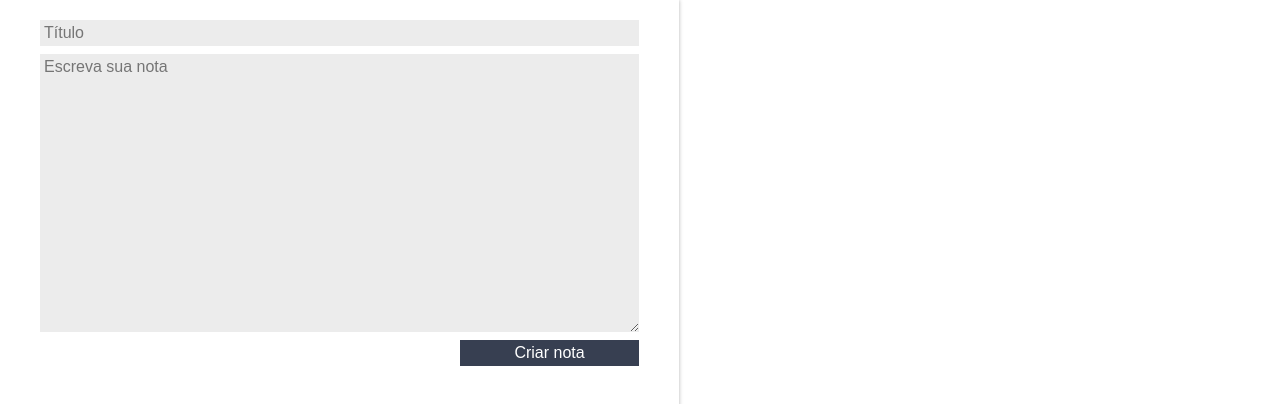
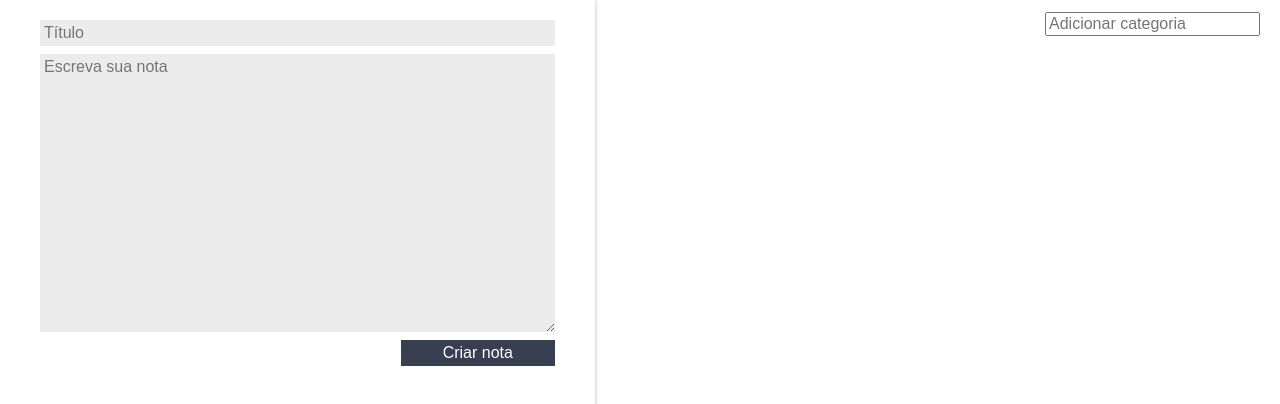
Before and after one commit to marianaxrp/react-todo-list, a React (Create React App) app: page / in a window 1280 px wide. Shown: the top 404 px of the page. Built offline with nearby package versions, Linux system fonts and the light colour scheme.

Commit message:
created categories component and add category functionality

```diff
--- a/src/App.js
+++ b/src/App.js
@@ -1,42 +1,55 @@
 import React, { Component } from "react";
 import ListaDeNotas from "./components/ListaDeNotas";
 import FormularioCadastro from "./components/FormularioCadastro";
+import ListaDeCategorias from "./components/ListaDeCategorias";
 import "./assets/App.css";
-import './assets/index.css';
-
+import "./assets/index.css";
 
 class App extends Component {
   constructor() {
     super();
 
     this.state = {
-      notas: []
+      notas: [],
+      categorias: [],
     };
   }
 
-  criarNota(titulo, texto){
-    const novaNota = { titulo, texto }
-    const novoArrayNotas = [...this.state.notas, novaNota]
+  criarNota(titulo, texto) {
+    const novaNota = { titulo, texto };
+    const novoArrayNotas = [...this.state.notas, novaNota];
     const novoEstado = {
-      notas: novoArrayNotas
-    }
+      notas: novoArrayNotas,
+    };
     this.setState(novoEstado);
   }
 
-  deletarNota(index){
+  adicionarCategoria(nomeCategoria) {
+    const novoArrayCategorias = [...this.state.categorias, nomeCategoria];
+    const novoEstado = {...this.state, categorias:novoArrayCategorias};
+    this.setState(novoEstado);
+  }
+
+  deletarNota(index) {
     let arrayNotas = this.state.notas;
     arrayNotas.splice(index, 1);
-    this.setState({notas: arrayNotas})
+    this.setState({ notas: arrayNotas });
   }
 
   render() {
     return (
       <section className="conteudo">
-        <FormularioCadastro criarNota={this.criarNota.bind(this)}/>
-        <ListaDeNotas
-          apagarNota={this.deletarNota.bind(this)}
-          notas={this.state.notas}
-        />
+        <FormularioCadastro criarNota={this.criarNota.bind(this)} />
+        <main className="conteudo-principal">
+          <ListaDeCategorias
+            adicionarCategoria={this.adicionarCategoria.bind(this)}
+            categorias={this.state.categorias}
+          />
+          <ListaDeNotas
+            apagarNota={this.deletarNota.bind(this)}
+            notas={this.state.notas}
+          />
+        </main>
       </section>
     );
   }
--- a/src/assets/App.css
+++ b/src/assets/App.css
@@ -1,6 +1,10 @@
 .conteudo {
     display: flex;
   }
+
+.conteudo-principal {
+  flex-grow: 3;
+}
 
   :root {
     --primaria: #58a4b0;
--- /dev/null
+++ b/src/components/ListaDeCategorias/ListaDeCategorias.jsx
@@ -0,0 +1,34 @@
+import React, { Component } from "react";
+import "./estilo.css";
+
+class ListaDeCategorias extends Component {
+  _handleEventoInput(e) {
+    if (e.key == "Enter") {
+      let valorCategoria = e.target.value;
+      this.props.adicionarCategoria(valorCategoria);
+    }
+  }
+  render() {
+    return (
+      <section className="lista-categorias">
+        <ul className="lista-categorias_lista">
+          {this.props.categorias.map((categoria, index) => {
+            return (
+              <li key={index} className="lista-categorias_item">
+                {categoria}
+              </li>
+            );
+          })}
+        </ul>
+        <input
+          type="text"
+          className="lista-categorias_input"
+          placeholder="Adicionar categoria"
+          onKeyUp={this._handleEventoInput.bind(this)}
+        />
+      </section>
+    );
+  }
+}
+
+export default ListaDeCategorias;
--- /dev/null
+++ b/src/components/ListaDeCategorias/estilo.css
@@ -0,0 +1,21 @@
+.lista-categorias{
+    display: flex;
+    flex-direction: row;
+    margin-top: 12px;
+}
+.lista-categorias_lista{
+    flex: 1;
+    display: flex;
+    flex-direction: row;
+    justify-content: space-evenly;
+}
+.lista-categorias_item{
+    background-color: var(--secundaria);
+    color: white;
+    padding: 4px 8px;
+    border-radius: 10px;
+    font-family: Arial, Helvetica, sans-serif;
+}
+.lista-categorias_input{
+    margin-right: 20px;
+}
--- /dev/null
+++ b/src/components/ListaDeCategorias/index.js
@@ -0,0 +1,2 @@
+import ListaDeCategorias from "./ListaDeCategorias"
+export default ListaDeCategorias;
```
